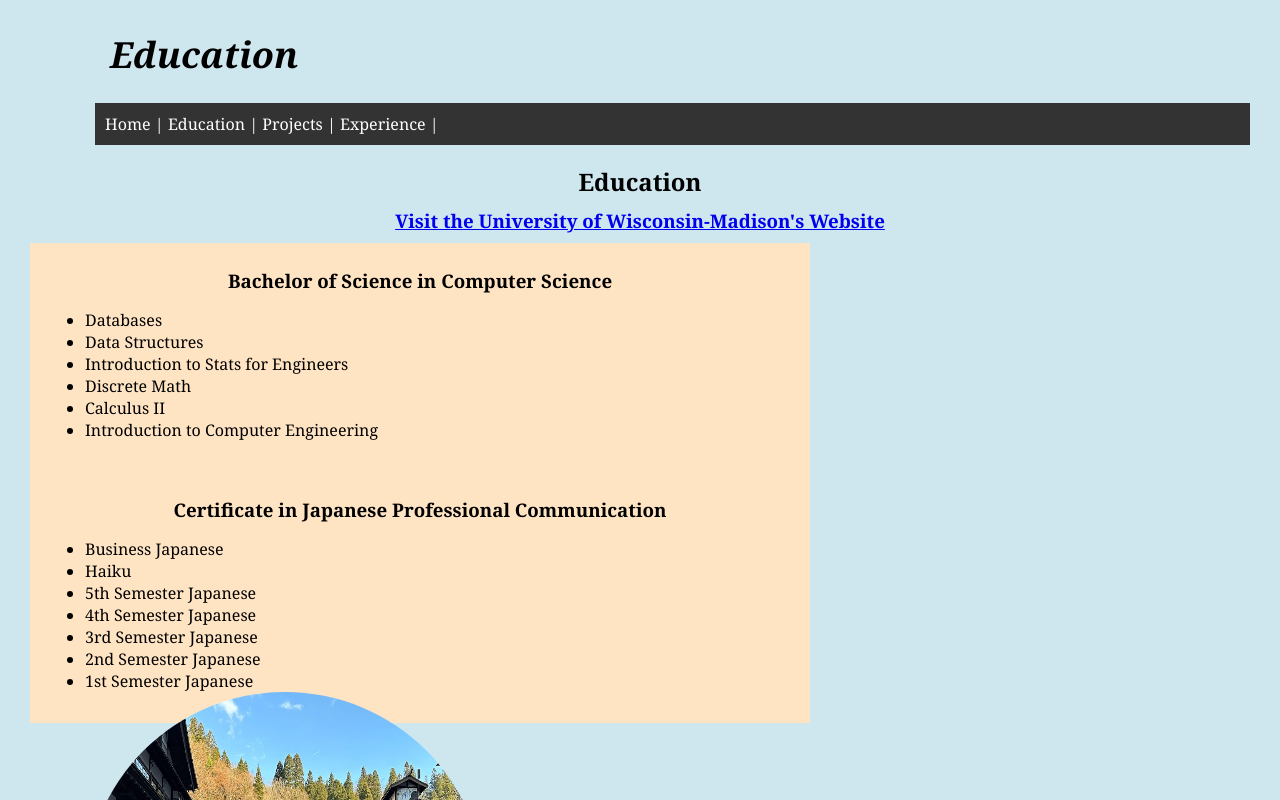
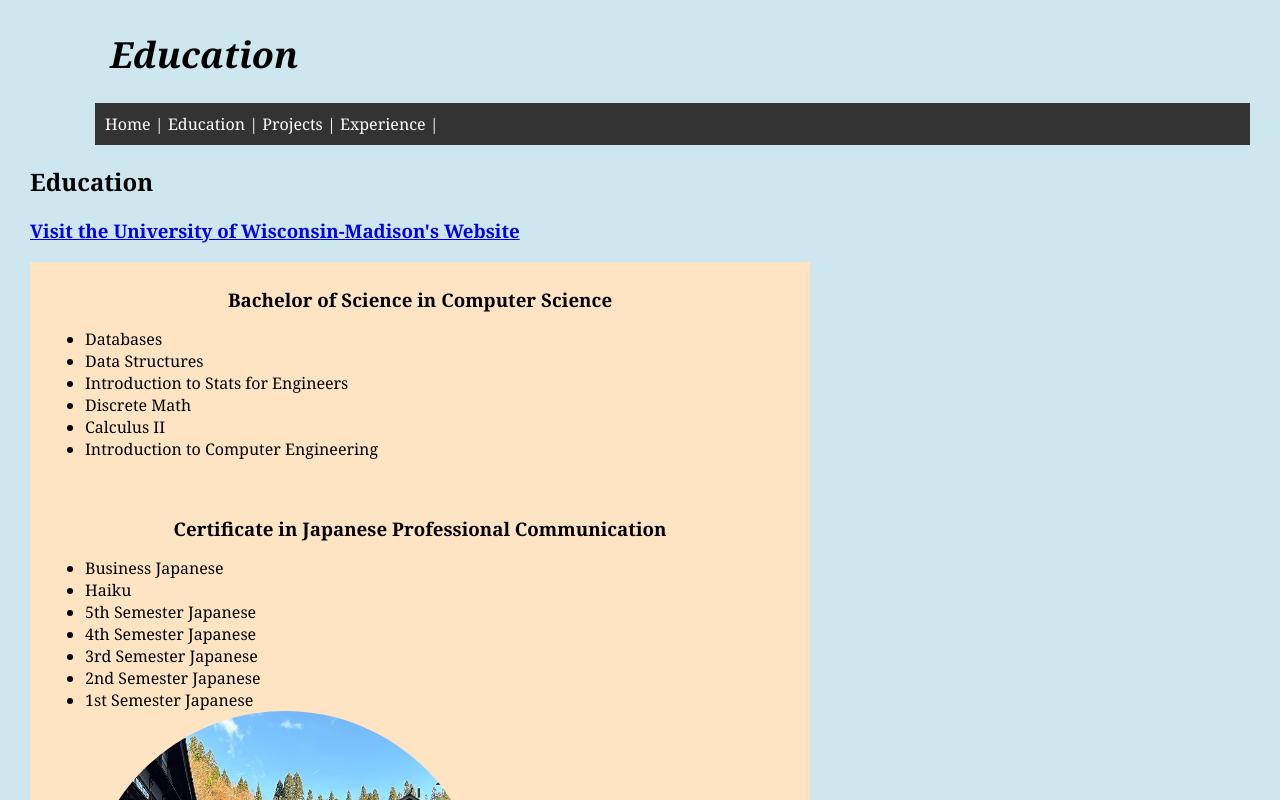
Before and after one commit to LeonardoA7/LeonardoA7.github.io, a plain HTML site: page courses.html in a window 1280 px wide. Shown: the top 800 px of the page. Drawn offline with Linux system fonts and the light colour scheme.

Commit message:
Add files via upload

```diff
--- a/courses.html
+++ b/courses.html
@@ -19,8 +19,8 @@
                 <a href="experience.html">Experience</a> |
             </nav>
         </header>
-        <h2 class="cen">Education</h2>
-        <h3 class="cen"><a href="https://www.wisc.edu/">Visit the University of Wisconsin-Madison's Website</a></h3>
+        <h2>Education</h2>
+        <h3><a href="https://www.wisc.edu/">Visit the University of Wisconsin-Madison's Website</a></h3>
         <article class = "martE">
             <h3 class="cen">Bachelor of Science in Computer Science</h3>
             <ul>
--- a/styles.css
+++ b/styles.css
@@ -44,6 +44,7 @@
     padding: 15px;
     width: 750px;
     float: unset;
+    overflow: auto;
   }
   .imageText{
     overflow: auto;
```
